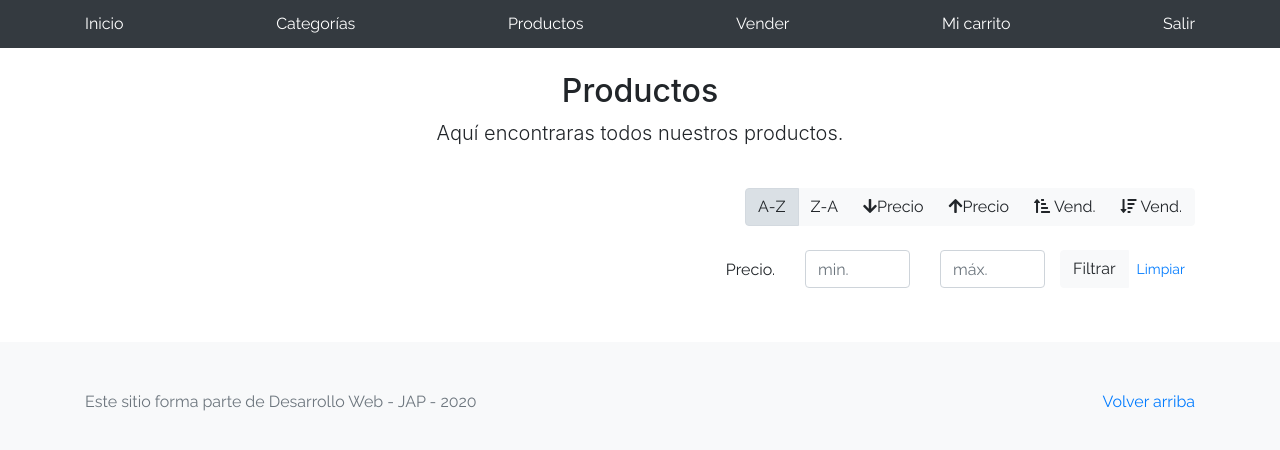
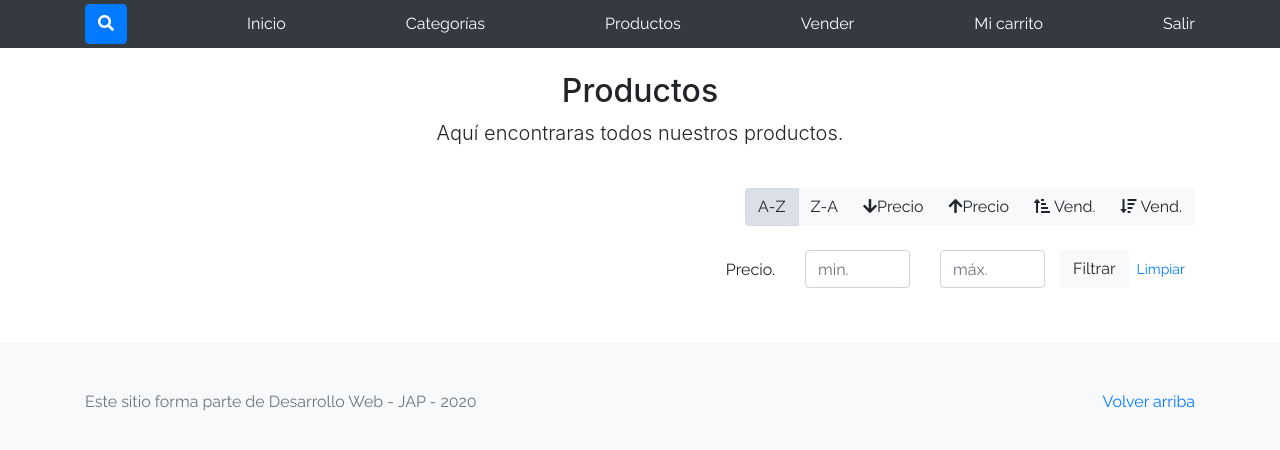
Before and after one commit to Matustylee/Jap_repository, a plain HTML site: page products.html in a window 1280 px wide. Drawn offline with Linux system fonts and the light colour scheme; no server answers.

Commit message:
cambio productos.html

```diff
--- a/products.html
+++ b/products.html
@@ -16,6 +16,9 @@
   <body>
     <nav class="site-header sticky-top py-1 bg-dark">
       <div class="container d-flex flex-column flex-md-row justify-content-between">
+        <button id="search-button" type="button" class="btn btn-primary">
+          <i class="fas fa-search"></i>
+        </button>
         <a class="py-2 d-none d-md-inline-block" href="home.html">Inicio</a>
         <a class="py-2 d-none d-md-inline-block" href="categories.html">Categorías</a>
         <a class="py-2 d-none d-md-inline-block" href="products.html">Productos</a>
```
